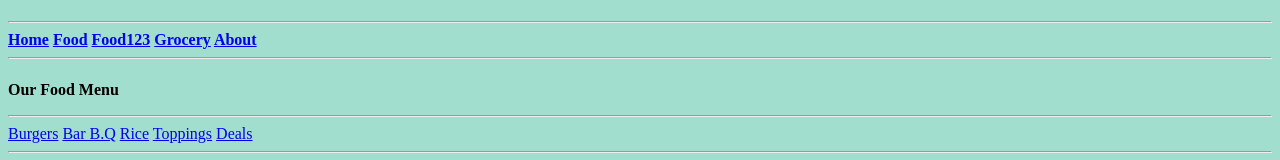
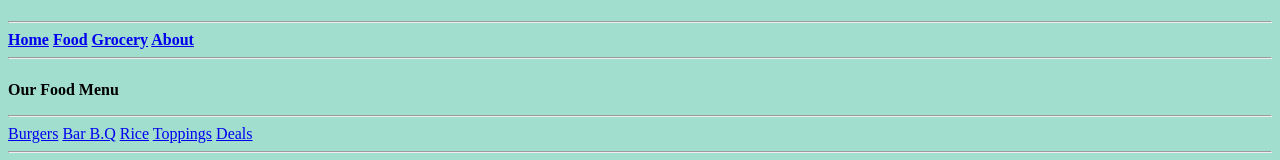
Before and after one commit to asharkhan785/manu, a plain HTML site: page Index.html in a window 1280 px wide. Shown: the top 160 px of the page. Drawn offline with Linux system fonts and the light colour scheme.

Commit message:
Update Index.html

```diff
--- a/Index.html
+++ b/Index.html
@@ -12,7 +12,6 @@
 <body>
     <h4><hr>   <a href="Index.html" >Home</a>
     <a href="FAST FOOD.jpeg">Food</a>
-    <a href=img scr="GROCECRY.jpg" width="150">Food123</a>
     <a href="GROCECRY.jpg">Grocery</a>
     <a href="About.html">About</a>
     <hr/></h4>
```
